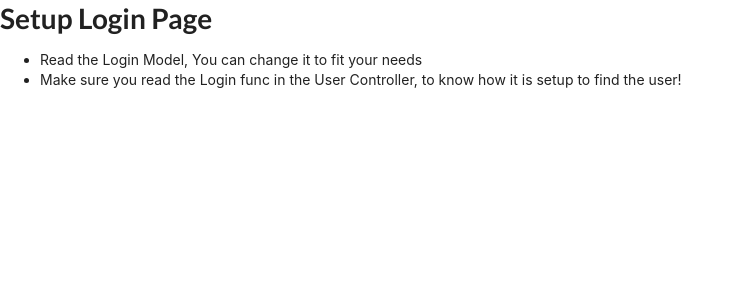
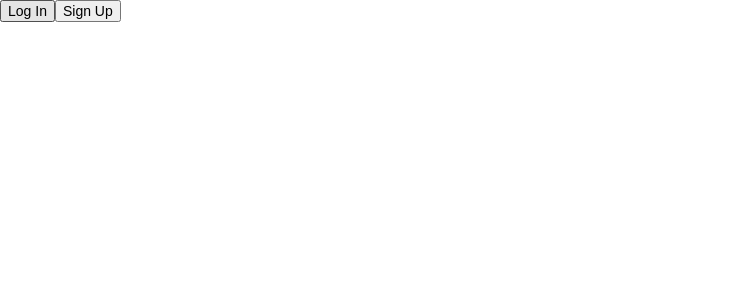
Before and after one commit to rosacf-ga/discoversd, a React (Create React App) app: page / in a window 1280 px wide. Before the commit this address led to /login. Shown: the top 300 px of the page, without its empty margins (0-744 px from the left). Built offline with nearby package versions, Linux system fonts and the light colour scheme.

Commit message:
Set up routes

```diff
--- a/src/pages/App/App.jsx
+++ b/src/pages/App/App.jsx
@@ -3,6 +3,10 @@ import { Navigate, Route, Routes } from "react-router-dom";
 import "./App.css";
 import SignupPage from "../SignupPage/SignupPage";
 import LoginPage from "../LoginPage/LoginPage";
+import HomePage from '../HomePage/HomePage';
+import AttractionFormPage from '../AttractionFormPage/AttractionFormPage';
+import FeedPage from '../FeedPage/FeedPage';
+import ShowPage from '../ShowPage/ShowPage';
 import userService from "../../utils/userService";
 
 function App() {
@@ -22,7 +26,10 @@ function App() {
   if (user) {
     return (
       <Routes>
-        <Route path="/" element={<h1>This is Home Page!</h1>} />
+        <Route path="/" element={<HomePage />} />
+        <Route path="/attractions" element={<FeedPage />} />
+        <Route path="/attractions/:attractionName" element={<ShowPage />} />
+        <Route path="/attractions/new" element={<AttractionFormPage />} />
         <Route
           path="/login"
           element={<LoginPage handleSignUpOrLogin={handleSignUpOrLogin} />}
@@ -37,6 +44,7 @@ function App() {
 
   return (
     <Routes>
+      <Route path="/" element={<HomePage />} />
       <Route
         path="/login"
         element={<LoginPage handleSignUpOrLogin={handleSignUpOrLogin} />}
--- a/src/pages/AttractionFormPage/AttractionFormPage.jsx
+++ b/src/pages/AttractionFormPage/AttractionFormPage.jsx
@@ -0,0 +1,5 @@
+export default function AttractionFormPage (){
+  return(
+    <h1>Add attraction page!</h1>
+  )
+}
--- a/src/pages/FeedPage/FeedPage.jsx
+++ b/src/pages/FeedPage/FeedPage.jsx
@@ -0,0 +1,5 @@
+export default function FeedPage(){
+  return(
+    <h1>This is main feed!</h1>
+    )
+}
--- /dev/null
+++ b/src/pages/HomePage/HomePage.jsx
@@ -0,0 +1,10 @@
+import { Link } from 'react-router-dom';
+
+export default function HomePage(){
+  return(
+    <>
+    <Link to='/login'><button>Log In</button></Link>
+    <Link to='/signup'><button>Sign Up</button></Link>
+    </>
+  )
+}
--- a/src/pages/ShowPage/ShowPage.jsx
+++ b/src/pages/ShowPage/ShowPage.jsx
@@ -0,0 +1,5 @@
+export default function ShowPage(){
+  return(
+    <h1>Attraction's show page!</h1>
+  )
+}
```
Also changed, not shown: controllers/users.js (+0 -8 lines).
